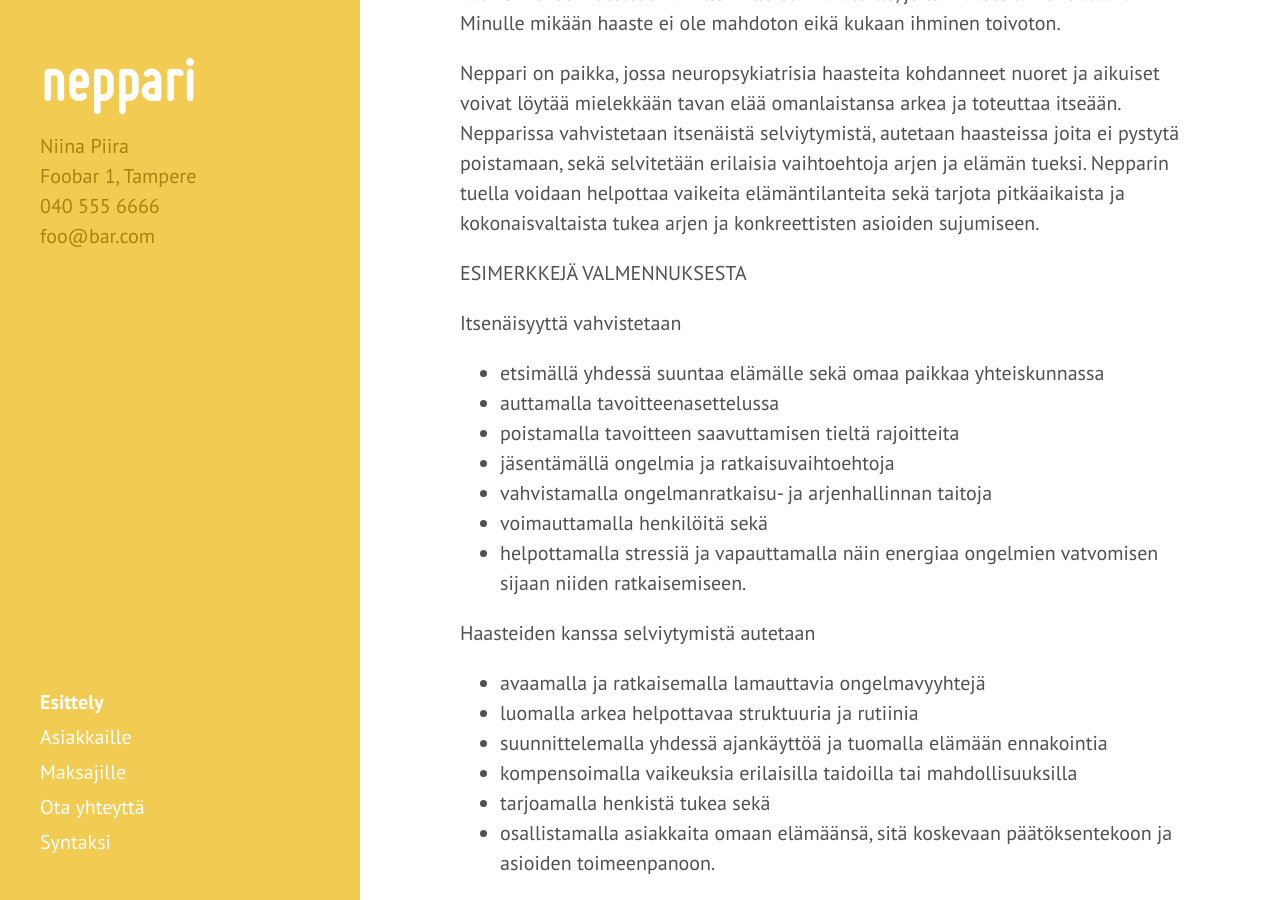
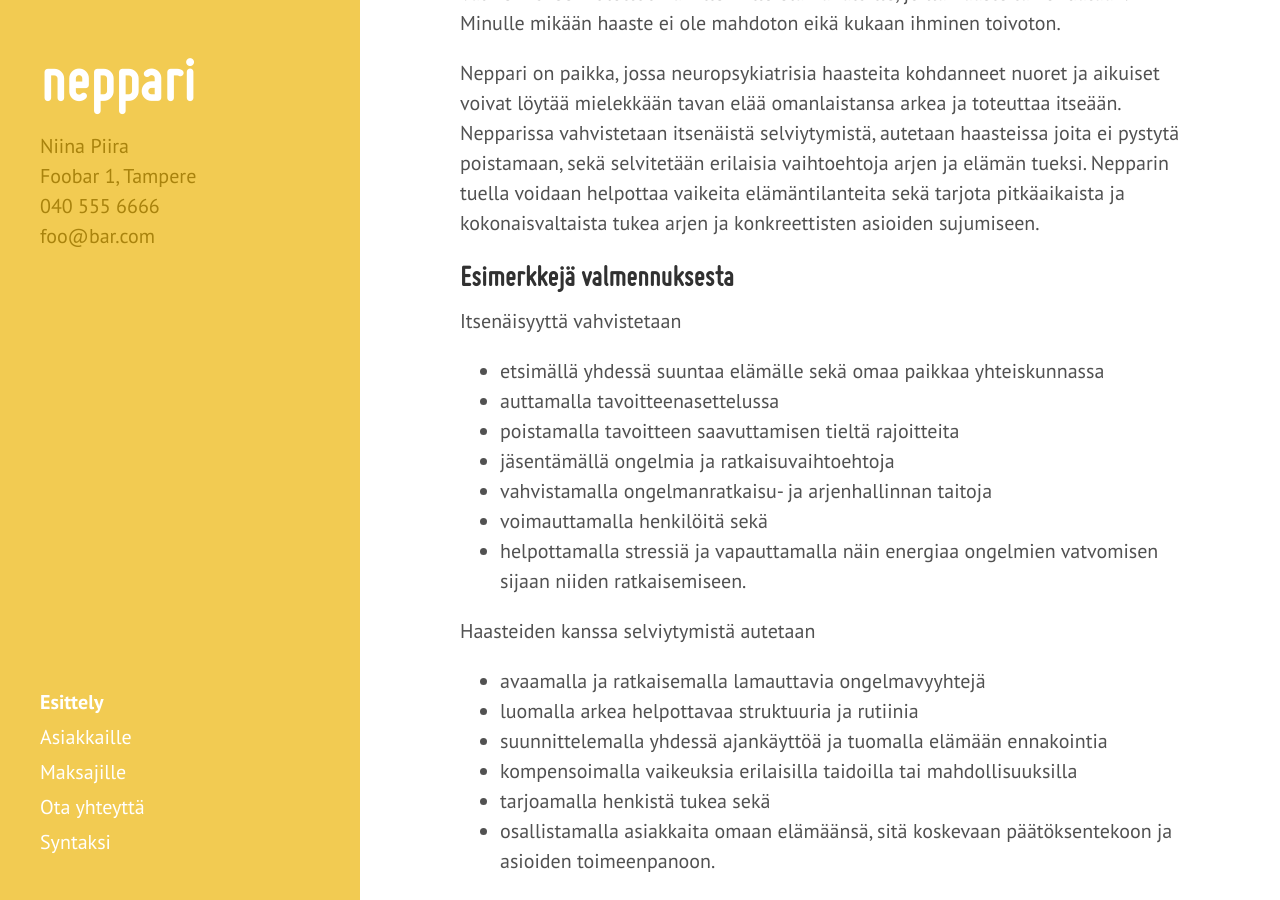
Before and after one commit to niinapiira/neppari.net, a Jekyll site: the page built from index.md, in a window 1280 px wide and 900 px high, scrolled down 352 px. Built offline with Jekyll 4.4.1, drawn with Linux system fonts in a browser that asks for light colours; Markdown is read by kramdown in place of the engine named in the settings.

Commit message:
Otsikko tehty

```diff
--- a/index.md
+++ b/index.md
@@ -15,8 +15,7 @@ Tarjoan Tampereelta käsin neuropsykiatrista valmennusta nuorille ja aikuisille
 
 Neppari on paikka, jossa neuropsykiatrisia haasteita kohdanneet nuoret ja aikuiset voivat löytää mielekkään tavan elää omanlaistansa arkea ja toteuttaa itseään. Nepparissa vahvistetaan itsenäistä selviytymistä, autetaan haasteissa joita ei pystytä poistamaan, sekä selvitetään erilaisia vaihtoehtoja arjen ja elämän tueksi. Nepparin tuella voidaan helpottaa vaikeita elämäntilanteita sekä tarjota pitkäaikaista ja kokonaisvaltaista tukea arjen ja konkreettisten asioiden sujumiseen.
 
-
-ESIMERKKEJÄ VALMENNUKSESTA
+## Esimerkkejä valmennuksesta
 
 Itsenäisyyttä vahvistetaan
 
```
